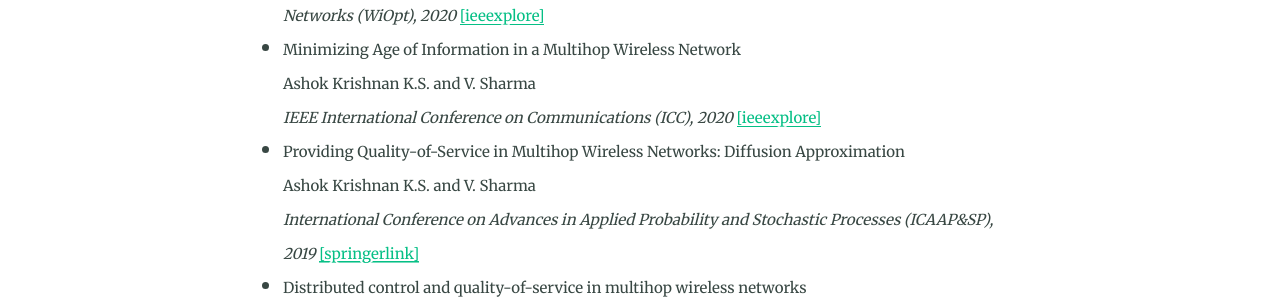
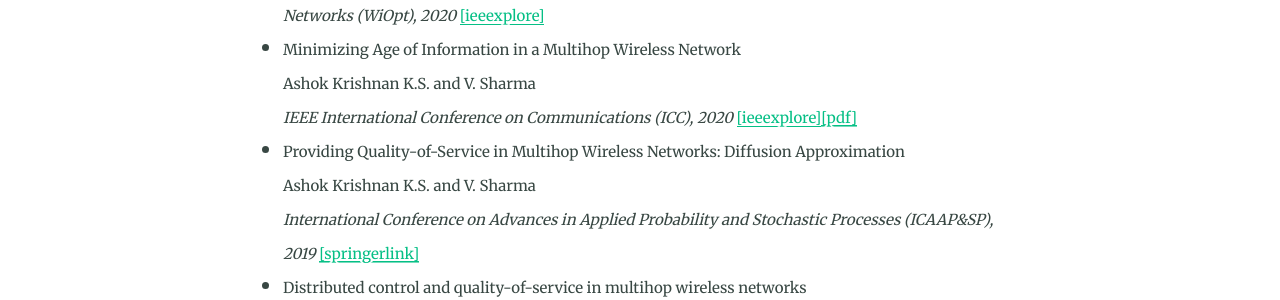
Before and after one commit to ashokkri/ashokkri.github.io, a Jekyll site: the page built from index.md, in a window 1280 px wide. Shown: the part 1467-1767 px from the top of the page. Built offline with Jekyll 4.4.1, drawn with Linux system fonts in a browser that asks for light colours.

Commit message:
Update index.md

```diff
--- a/index.md
+++ b/index.md
@@ -39,7 +39,7 @@ I obtained my Ph.D. from the Indian Institute of Science (IISc), Bangalore in 20
 
 - <small>Minimizing Age of Information in a Multihop Wireless Network
    Ashok Krishnan K.S. and V. Sharma
-   *IEEE International Conference on Communications (ICC), 2020* [[ieeexplore]](https://ieeexplore.ieee.org/document/9148762/)
+   *IEEE International Conference on Communications (ICC), 2020* [[ieeexplore]](https://ieeexplore.ieee.org/document/9148762/)[[pdf]](https://ashokkri.github.io/pdfs/MHopWirelessQoS.pdf)
 
 - <small>Providing Quality-of-Service in Multihop Wireless Networks: Diffusion Approximation
    Ashok Krishnan K.S. and V. Sharma
```
